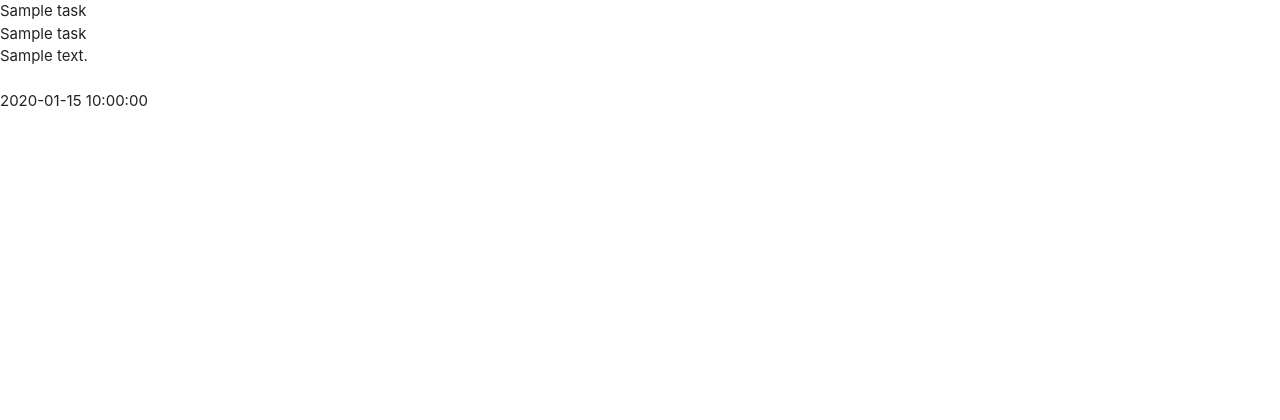
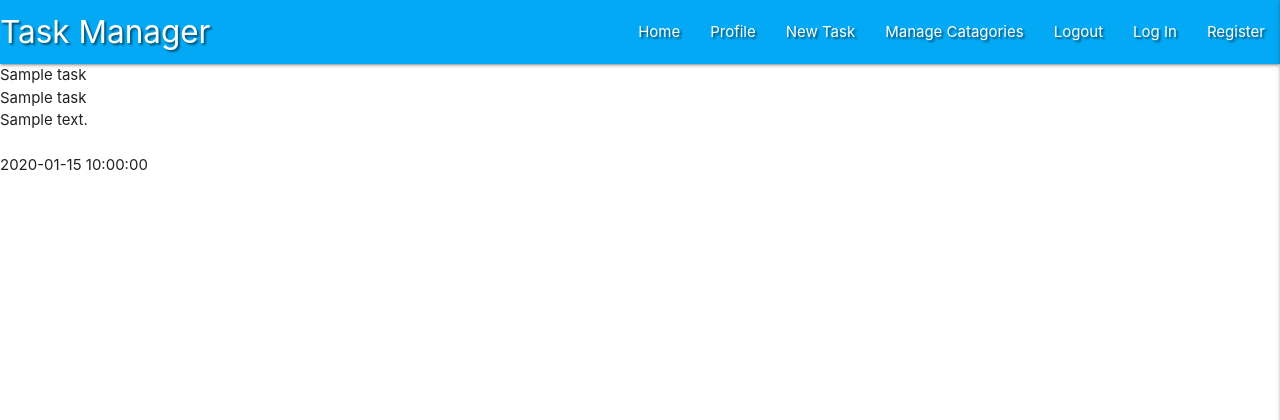
Before and after one commit to cod182/python-mini-project, a Flask app: page / in a window 1280 px wide. Shown: the top 420 px of the page. Run offline with Flask 2, Linux system fonts and the light colour scheme; a database or web service that is not in the repository returns one stand-in record (values such as "Sample title"); some libraries are stand-ins or nearby versions.

Commit message:
Add materialize navbar & side nav

```diff
--- a/static/css/style.css
+++ b/static/css/style.css
@@ -0,0 +1,3 @@
+.text-shadow {
+    text-shadow: 2px 2px 2px rgba(0,0,0,0.5);
+}
--- a/static/js/script.js
+++ b/static/js/script.js
@@ -0,0 +1,3 @@
+$(document).ready(function(){
+    $('.sidenav').sidenav({edge:"right"});
+  });
--- a/templates/base.html
+++ b/templates/base.html
@@ -12,6 +12,36 @@
     {% endblock %}
 </head>
 <body>
+    <header>
+        <!-- Main Top NAv Bar -->
+        <nav class="text-shadow light-blue darker-1">
+            <div class="nav-wrapper">
+              <a href="{{ url_for('get_tasks') }}" class="brand-logo">Task Manager</a>
+              <a href="#" data-target="mobile-demo" class="sidenav-trigger right"><i class="material-icons"><i class="fas fa-bars"></i></i></a>
+              <ul class="right hide-on-med-and-down">
+                <li><a href="{{ url_for('get_tasks') }}">Home</a></li>
+                <li><a href="#">Profile</a></li>
+                <li><a href="#">New Task</a></li>
+                <li><a href="#">Manage Catagories</a></li>
+                <li><a href="#">Logout</a></li>
+                <li><a href="#">Log In</a></li>
+                <li><a href="#">Register</a></li>
+
+              </ul>
+            </div>
+          </nav>
+        <!-- Mobile side Nav bar -->
+          <ul class="sidenav" id="mobile-demo">
+              <li><h4 class="center-align light-blue-text text-darken-4">Task Manager</h4></li>
+                <li><a href="{{ url_for('get_tasks') }}">Home</a></li>
+                <li><a href="#">Profile</a></li>
+                <li><a href="#">New Task</a></li>
+                <li><a href="#">Manage Catagories</a></li>
+                <li><a href="#">Logout</a></li>
+                <li><a href="#">Log In</a></li>
+                <li><a href="#">Register</a></li>
+          </ul>
+    </header>
     {% block content%}
     {% endblock %}
     <script src="https://code.jquery.com/jquery-3.6.0.min.js" integrity="sha256-/xUj+3OJU5yExlq6GSYGSHk7tPXikynS7ogEvDej/m4=" crossorigin="anonymous"></script>
```
